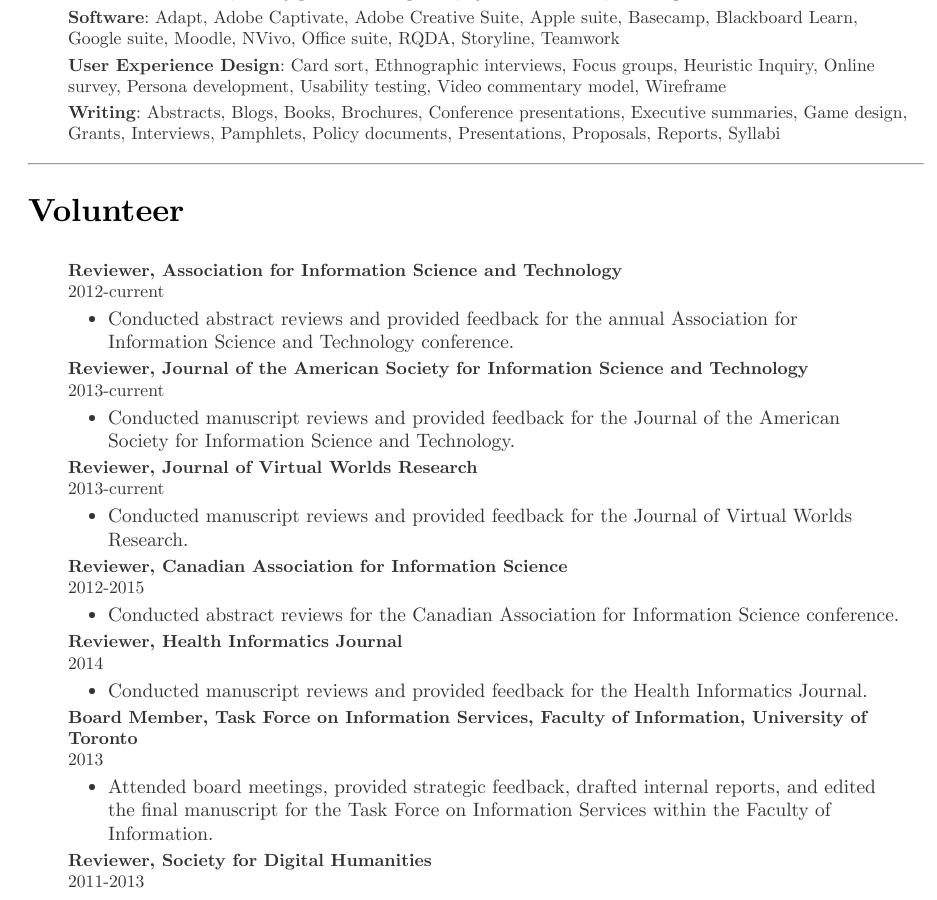
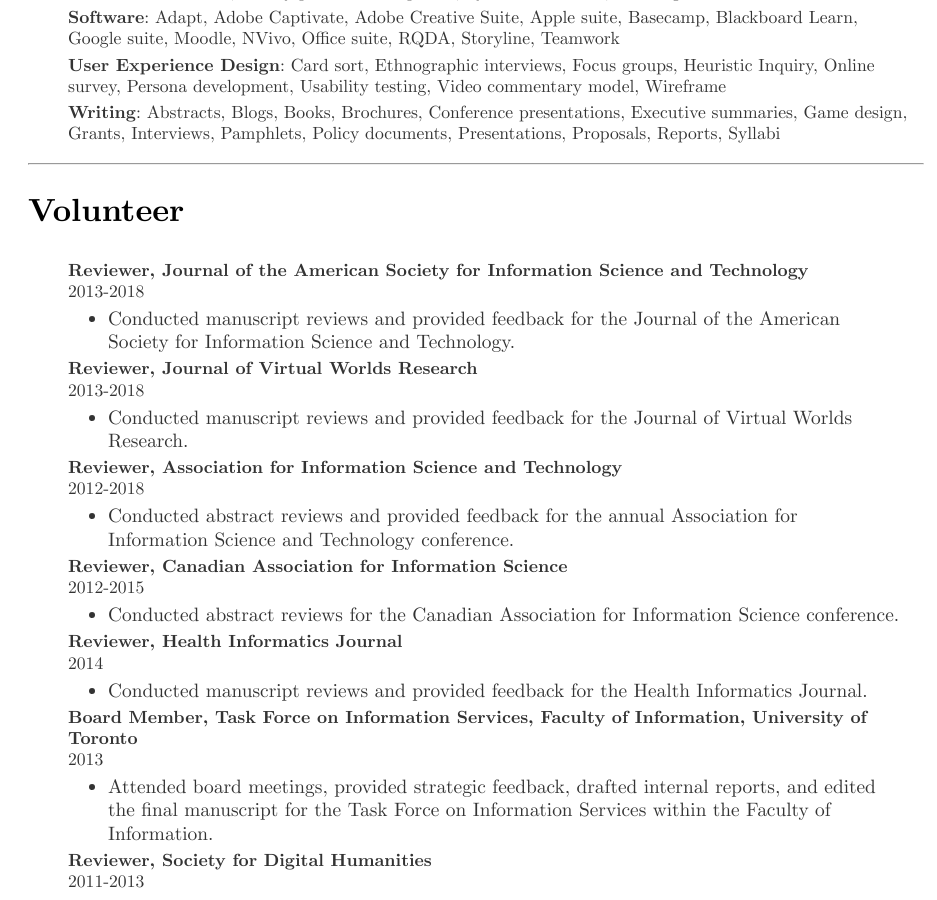
Before and after one commit to bigrube77/bigrube77.github.io, a Jekyll site: the page built from cv/index.html, in a window 1280 px wide and 900 px high, scrolled down 9484 px. Shown: the whole window, without its empty margins (164-1101 px from the left). Built offline with Jekyll 4.4.1, drawn with Linux system fonts in a browser that asks for light colours.

Commit message:
Update index.html

```diff
--- a/cv/index.html
+++ b/cv/index.html
@@ -550,29 +550,28 @@
 
 	<h2>Volunteer</h2> <ul>
 
-
-<li> <b>Reviewer, Association for Information Science and Technology</b> <br> 2012-current <ul
-style="list-style-type:disc">
-
-<li> Conducted abstract reviews and provided feedback for the annual Association for Information
-Science and Technology conference.
-
-	</ul>
-
 <li> <b>Reviewer, Journal of the American Society for Information Science and Technology</b> <br>
-2013-current <ul style="list-style-type:disc">
+2013-2018 <ul style="list-style-type:disc">
 
 <li> Conducted manuscript reviews and provided feedback for the Journal of the American Society for
 Information Science and Technology.
 
 		</ul>
 
-<li> <b>Reviewer, Journal of Virtual Worlds Research</b> <br> 2013-current <ul
+<li> <b>Reviewer, Journal of Virtual Worlds Research</b> <br> 2013-2018 <ul
 style="list-style-type:disc">
 
 <li> Conducted manuscript reviews and provided feedback for the Journal of Virtual Worlds Research.
 
 	</ul>
+
+<li> <b>Reviewer, Association for Information Science and Technology</b> <br> 2012-2018 <ul
+		style="list-style-type:disc">
+
+<li> Conducted abstract reviews and provided feedback for the annual Association for Information
+		Science and Technology conference.
+
+		</ul>
 
 <li> <b>Reviewer, Canadian Association for Information Science</b> <br> 2012-2015 <ul
 style="list-style-type:disc">
```
